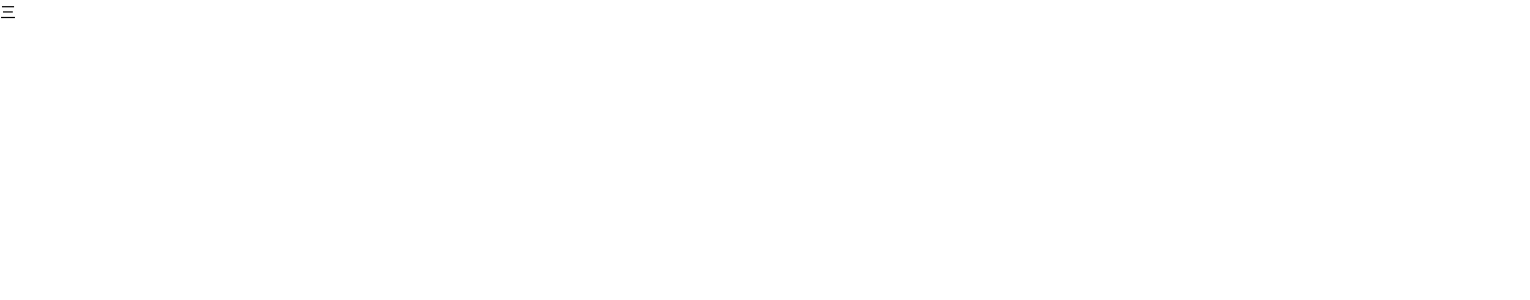
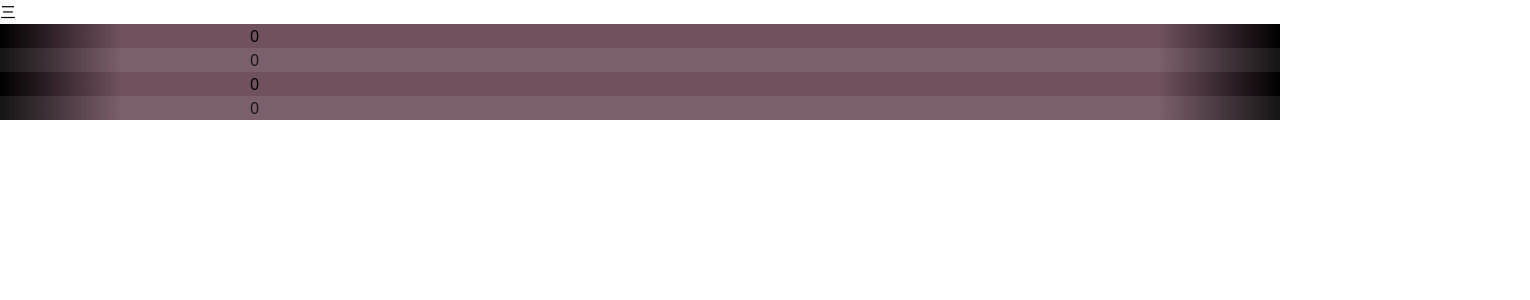
Before and after one commit to Ginter-Chen/neutec, a Vue app: page / in a window 1280 px wide. Shown: the top 300 px of the page, 1530 px wide, since content can reach past the window. Built offline with nearby package versions, Linux system fonts and the light colour scheme.

Commit message:
add ball and animation

```diff
--- a/src/views/main/main.html
+++ b/src/views/main/main.html
@@ -1,9 +1,11 @@
 <section class="main">
-  <div class="h-[100vh] w-[100vw] bg-gray-400">
+  <div class="h-[100vh] w-[100vw] bg-gray-400 ">
     <div class="bg-white h-[30px] relative flex justify-end">
       <button class="w-30px h-20px m-5px border border-solid border-black text-xs" @click="clickMenu(true)">三</button>
     </div>
-    <div v-if="showPopup" class="h-full w-full absolute flex justify-end top-0 left-0">
+    <transition name="slide">
+      <!-- <div v-if="showPopup" class="h-full w-full absolute flex justify-end top-0 left-0 z-30 sliding-div"> -->
+      <div v-if="start" class="h-full w-full absolute flex justify-end top-0 z-30 sliding-div" :class="showPopup?'slide-in left-0':'slide-out left-[390px]'">
         <div class="h-full w-1/2" @click="clickMenu(false)"></div>
         <div class="h-full w-1/2 bg-black text-white ">
           <ul>
@@ -11,9 +13,18 @@
           </ul>
         </div>
       </div>
-    <div class="w-full h-full flex flex-col justify-center">
+    </transition>
+    <div class="w-full h-[814px] flex flex-col justify-center">
       <div class="grid grid-cols-3 gap-2 p-2">
-        <div v-for="n in 9" class="w-full h-100px border-2px border-solid border-black bg-gradient-radial" :class="(n==3||n==5||n==9)?'blink-bg-gradient':''"></div>
+        <div v-for="n in 9" class="w-full h-100px border-2px border-solid border-black bgGradient" :class="(n==3||n==5||n==9)?'blinkAnimation':''">
+          <div v-if="n==1||n==3||n==7||n==9" class="w-full h-full flex justify-center flex-col">
+            <div class="w-full flex justify-center">
+              <div class="w-30px h-30px bg-[#A5F12BFF] rounded-8 flex flex-col justify-center moveRightAnimation z-10">
+                <div class="w-full text-center">0</div>
+              </div>
+            </div>
+          </div>
+        </div>
       </div>
     </div>
   </div>
--- a/src/views/main/main.scss
+++ b/src/views/main/main.scss
@@ -1,14 +1,57 @@
-.bg-gradient-radial {
+.bgGradient {
     background: radial-gradient(circle, rgba(113, 81, 95, 1) 81%, rgba(0, 0, 0, 1) 100%);
 }
-.blink-bg-gradient {
-    animation: blink 2s infinite; /* 设置动画名称、持续时间和重复次数 */
+.blinkAnimation {
+    animation: blinkAnimation 2s infinite;
 }
-@keyframes blink {
+.moveRightAnimation{
+    animation: moveRight 2s linear infinite;
+}
+@keyframes blinkAnimation {
     0%, 100% {
-      opacity: 1; /* 透明度 100% */
+        opacity: 1;
     }
     50% {
-      opacity: 0.6; /* 透明度 60% */
+        opacity: 0.6;
     }
 }
+@keyframes moveRight {
+    0%{
+        transform: translateX(0);
+    }
+    70%{
+        transform: translateX(250px);
+    }
+    100%{
+        transform: translateX(250px);
+    }
+}
+@keyframes slideIn {
+    from {
+    //   transform: translateX(100%);
+        left: 390px;
+    }
+    to {
+    //   transform: translateX(0);
+        left: 0px;
+    }
+}
+
+@keyframes slideOut {
+    from {
+    //   transform: translateX(0);
+        left: 0px;
+    }
+    to {
+    //   transform: translateX(100%);
+        left: 390px;
+    }
+}
+
+.slide-in {
+    animation: slideIn 0.5s;
+}
+
+.slide-out {
+    animation: slideOut 0.5s;
+}
--- a/src/views/main/main.ts
+++ b/src/views/main/main.ts
@@ -12,16 +12,19 @@ export default {
 
   },
   setup() {
+    let start = ref(false);
     let showPopup = ref(false);
     onMounted(async () => {
     });
     function clickMenu(e){
+      start.value = true;
       showPopup.value = e;
     }
     return {
       showPopup,
       clickMenu,
       datas,
+      start,
     }
   }
 }
```
Lines whose indentation alone changed are shown as unchanged.
